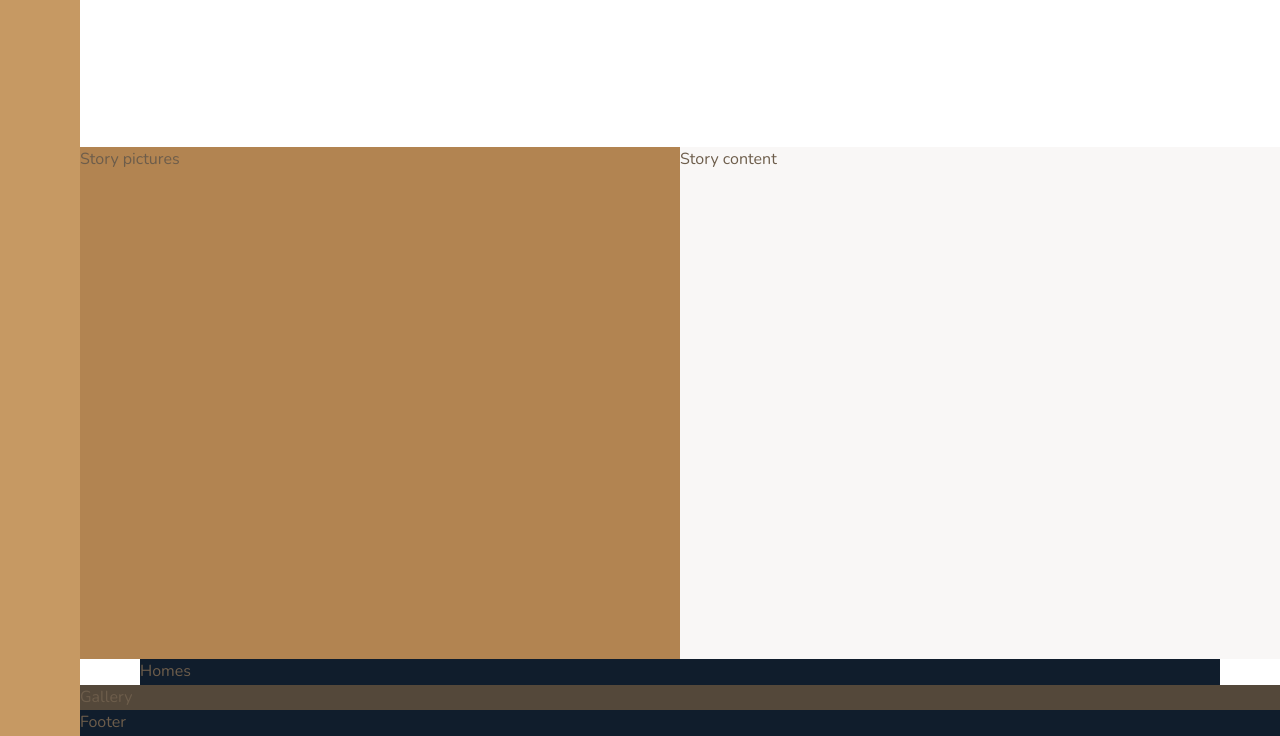
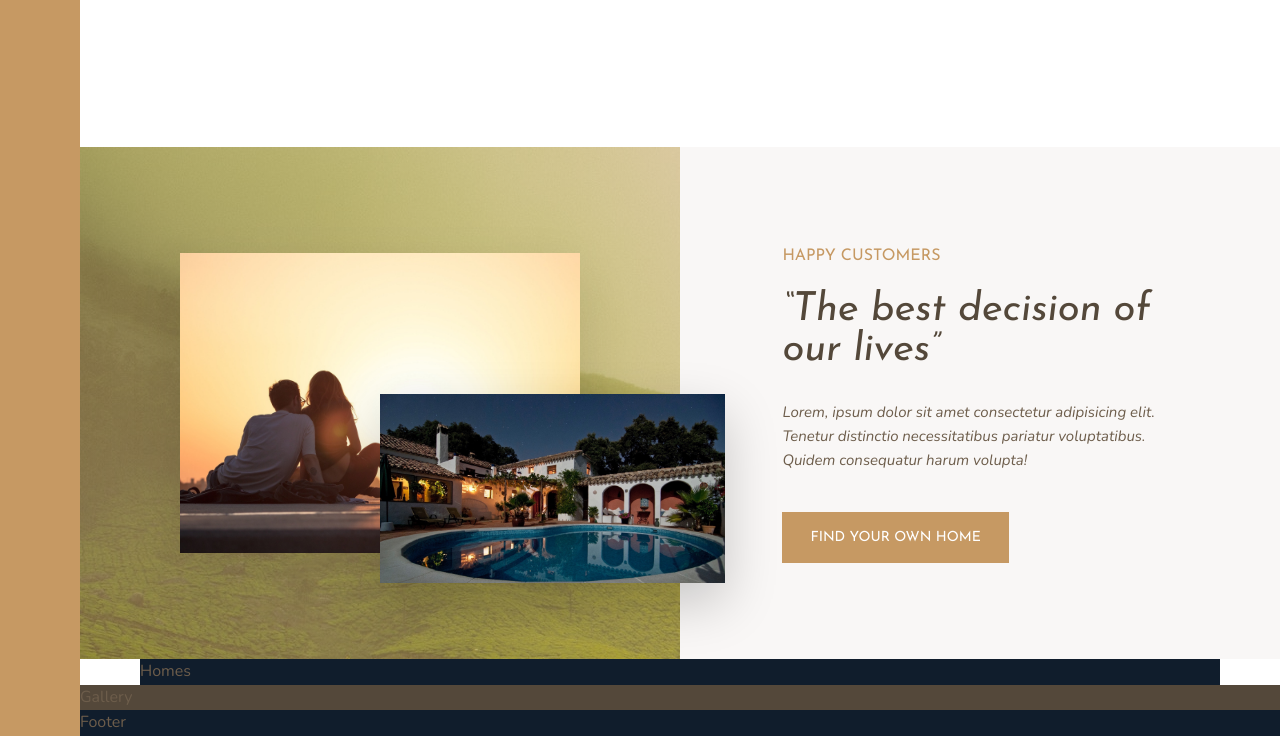
Before and after one commit to Mat2ja/Nexter, a website: page index.html in a window 1280 px wide. Shown: the part 1161-1897 px from the top of the page. Drawn offline with nearby package versions, Linux system fonts and the light colour scheme.

Commit message:
built the story section :sparkles:

```diff
--- a/index.html
+++ b/index.html
@@ -85,11 +85,17 @@
         </section>
 
         <section class="story__pictures">
-            Story pictures
+            <img src="img/story-1.jpeg" alt="Cute couple with new house" class="story__img--1">
+            <img src="img/story-2.jpeg" alt="Nnew house" class="story__img--2">
         </section>
 
         <section class="story__content">
-            Story content
+            <h3 class="heading-3 mb-sm">Happy Customers</h3>
+            <h2 class="heading-2 heading-2--dark mb-md">&ldquo;The best decision of our lives&rdquo;</h2>
+            <p class="story__text">
+                Lorem, ipsum dolor sit amet consectetur adipisicing elit. Tenetur distinctio necessitatibus pariatur voluptatibus. Quidem consequatur harum volupta!
+            </p>
+            <button class="btn">Find your own home</button>
         </section>
 
         <section class="homes">
--- a/sass/_story.scss
+++ b/sass/_story.scss
@@ -1,12 +1,55 @@
 .story {
 	&__pictures {
-		background: $color-primary-dark;
 		grid-column: full / col-end 4;
+
+		// put the gradient over the background-image
+		background: linear-gradient(
+				rgba($color-primary, 0.5),
+				rgba($color-primary, .5)
+			),
+			url(../img/back.jpg);
+
+		display: grid;
+		grid-template-rows: repeat(6, 1fr);
+		grid-template-columns: repeat(6, 1fr);
+		align-items: center; // centers the image in its grid area
+	}
+
+	&__img--1 {
+		width: 100%;
+		grid-row: 2 / 6; // 2 / span 4
+		grid-column: 2 / 6; // 2 / span 4
+		box-shadow: 0 2rem 5rem rgba($color: #000000, $alpha: 0.1);
+	}
+
+	&__img--2 {
+		width: 115%; // makes the img bigger than its grid area so it overflows
+		grid-row: 4 / 6;
+		grid-column: 4 / 7;
+		z-index: 20; // makes the overflow visible
+		box-shadow: 0 2rem 5rem rgba($color: #000000, $alpha: 0.2);
 	}
 
 	&__content {
 		background: $color-grey-light-1;
 		grid-column: col-start 5 / full;
 
+		padding: 6rem 8vw;
+
+		/* display: flex;
+		flex-direction: column;
+		justify-content: center;
+		align-items: flex-start; */
+
+		// Better to use flexbox, but using grid as an example
+		display: grid;
+		align-content: center;
+		justify-items: start;
+	}
+
+	&__text {
+		font-size: 1.5rem;
+		font-style: italic;
+		margin-bottom: 4rem;
 	}
 }
--- a/sass/_typography.scss
+++ b/sass/_typography.scss
@@ -6,12 +6,29 @@
 .heading-1 {
 	@extend %heading;
 }
+
 .heading-2 {
 	@extend %heading;
+	font-size: 4rem;
+	font-style: italic;
+	line-height: 1;
+
+	&--light {
+		color: $color-grey-light-1;
+	}
+
+	&--dark {
+		color: $color-grey-dark-1;
+	}
 }
+
 .heading-3 {
 	@extend %heading;
+	text-transform: uppercase;
+	font-size: 1.6rem;
+	color: $color-primary;
 }
+
 .heading-4 {
 	@extend %heading;
 	font-size: 1.9rem;
@@ -24,3 +41,43 @@
 		color: $color-grey-dark-1;
 	}
 }
+.btn {
+	background: $color-primary;
+	color: white;
+	font-family: $font-display;
+	font-size: 1.4rem;
+	text-transform: uppercase;
+	border: none;
+	border-radius: 0;
+
+	padding: 1.8rem 2.8rem;
+	cursor: pointer;
+
+	/* styled my own button animation with ::before
+	based on my CodePen (https://codepen.io/mat2ja/details/mdeygxQ) */
+	position: relative;
+	display: inline-block;
+	transition: all 0.25s cubic-bezier(0.165, 0.84, 0.19, 0.95) 0ms;
+
+	&::before {
+		content: "";
+		position: absolute;
+		box-sizing: border-box;
+		top: 0;
+		left: 0;
+		width: 100%;
+		height: 100%;
+		border: 2px solid $color-primary;
+		transition: transform 0.25s cubic-bezier(0.165, 0.84, 0.19, 0.95);
+		// transform: translate3d(0.6rem, 0.6rem, 0);
+	}
+
+	&:active,
+	&:hover::before {
+		transform: translate3d(0.6rem, 0.6rem, 0);
+	}
+
+	&:active::before {
+		transform: translateZ(0);
+	}
+}
--- /dev/null
+++ b/sass/_utility.scss
@@ -0,0 +1,15 @@
+.mb-sm {
+	margin-bottom: 2rem;
+}
+
+.mb-md {
+	margin-bottom: 3rem;
+}
+
+.mb-lg {
+	margin-bottom: 4rem;
+}
+
+.mb-hg {
+	margin-bottom: 8rem;
+}
--- a/sass/main.scss
+++ b/sass/main.scss
@@ -1,5 +1,6 @@
 @import "base";
 @import "typography";
+@import "utility";
 
 @import "sidebar";
 @import "header";
```
Also changed, not shown: css/style.css.
